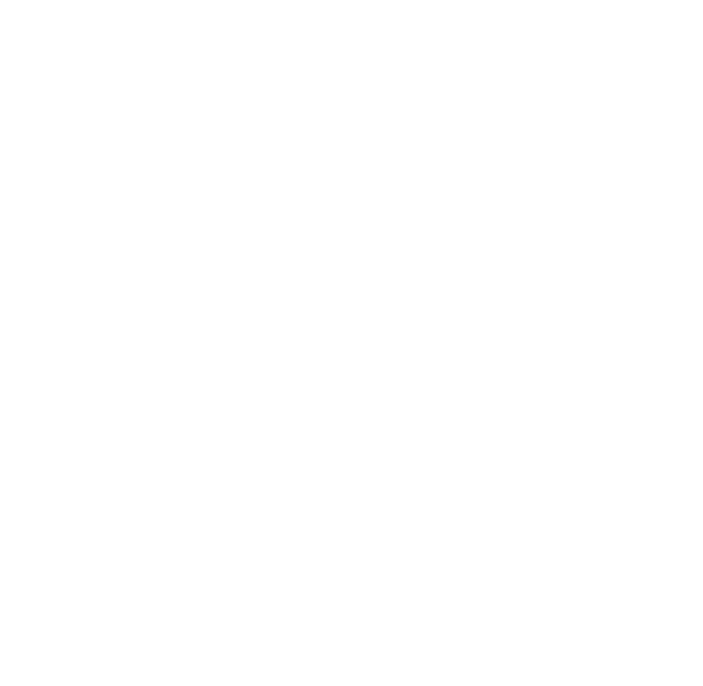
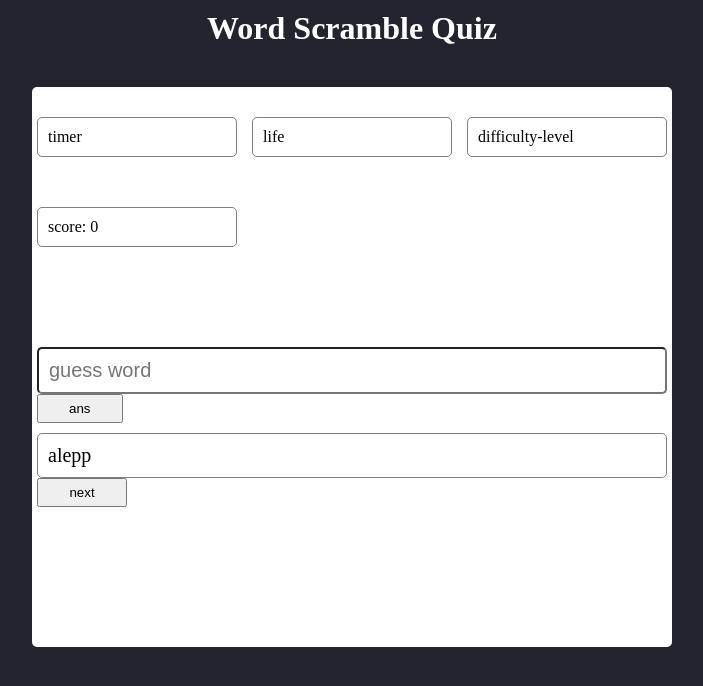
Before and after one commit to satyamsingh-simform/Practical-Test-2, a website built with Vite: page index.html in a window 1280 px wide. Shown: the whole page, without its empty margins (288-991 px from the left). Built offline with nearby package versions, Linux system fonts and the light colour scheme.

Commit message:
feat:create basic layout and add basic functionality

```diff
--- a/index.html
+++ b/index.html
@@ -8,6 +8,37 @@
   <script defer src="./src/main.ts"></script>
 </head>
 <body>
+    <h1>Word Scramble Quiz</h1>
+    <main>
+      <section class="game-board">
+        <div class="game-constraint">
+          <p class="timer">timer</p>
+          <p class="life">life</p>
+          <p class="difficulty-level">difficulty-level</p>
+        </div>
+
+        <section class="game-leader-board">
+          <div class="score-div">
+            <span>score:</span>
+            <span class="score">0</span>
+          </div>
+        </section>
+
+        <div class="scrumble">
+          <div class="guess-word">
+            <input class="fill-word" type="text" placeholder="guess word">
+            <button class="getWord">ans</button>
+          </div>
+          <div class="word-appear">ordw</div>
+        </div>
+          <button class="next-word">next</button>
+
+      </section>
+
+
+
+    </main>
+
 
 </body>
 </html>
--- a/src/main.ts
+++ b/src/main.ts
@@ -0,0 +1,49 @@
+interface User{
+  id:number,
+  scrumbleWord:string,
+  correctWord:string,
+  difficulty:string,
+}
+
+const gameData:User[]=[
+  {id:1,scrumbleWord:"alepp",correctWord:'apple',difficulty:'easy'},
+  {id:2,scrumbleWord:"orgean",correctWord:'orange',difficulty:'easy'},
+  {id:3,scrumbleWord:"magon",correctWord:'mango',difficulty:'easy'},
+]
+
+const scrambleWordDiv=document.querySelector<HTMLDivElement>('.word-appear');
+const correctWordDiv=document.querySelector<HTMLInputElement>('.fill-word');
+const submitBtn=document.querySelector<HTMLInputElement>('.getWord');
+const score=document.querySelector<HTMLElement>('.score');
+const nextBtn=document.querySelector<HTMLElement>('.next-word');
+
+
+function randomSrumbleWord(){
+  const index=Math.floor(Math.random()*gameData.length)
+  const scrumbleWord= gameData[index]["scrumbleWord"];
+
+  scrambleWordDiv.textContent=scrumbleWord;
+
+  const correctWord= gameData[index]["correctWord"];
+  return correctWord;
+}
+let scrumbleWord=randomSrumbleWord();
+let scoreTracker:number=0;
+
+
+
+submitBtn.addEventListener('click',()=>{
+  const guess=correctWordDiv.value;
+  console.log(guess);
+  if(guess===scrumbleWord){
+    scoreTracker++;
+    console.log(scoreTracker);
+    score.textContent=String(scoreTracker);
+  }
+  correctWordDiv.value=''
+})
+
+nextBtn.addEventListener('click',()=>{
+  scrumbleWord=randomSrumbleWord();
+
+})
--- a/src/style.css
+++ b/src/style.css
@@ -0,0 +1,92 @@
+*{
+  margin: 0;
+  padding: 0;
+  box-sizing: border-box;
+}
+
+body{
+  height: 100vh;
+  width:100vw;
+  background-color: rgb(36, 36, 49);
+}
+
+main{
+  display: flex;
+  justify-content: center;
+  background-color: white;
+  padding: 30px;
+  margin:auto;
+  height: 70%;
+  width: 50%;
+  border-radius: 5px;
+}
+
+h1{
+  color: white;
+  text-align: center;
+  padding: 10px;
+  margin-bottom: 30px;
+}
+
+.game-board{
+  display: flex;
+  flex-direction: column;
+  /* gap: 200px; */
+}
+
+.score-div{
+  margin-top: 50px;
+  width: 200px;
+  padding: 10px;
+  margin-bottom: 100px;
+    border: 1px solid gray;
+  border-radius: 5px;
+
+}
+
+.game-constraint{
+  display: flex;
+  gap: 10px;
+  justify-content: space-between;
+}
+.timer,.life,.difficulty-level{
+  width: 200px;
+  padding: 10px;
+  border: 1px solid gray;
+  border-radius: 5px;
+}
+
+.scrumble{
+  display: flex;
+  flex-direction: column;
+  gap: 10px;
+}
+.guess-word,.word-appear{
+  width: 630px;
+  padding: 10px;
+  border: 1px solid gray;
+  border-radius: 5px;
+  font-size: 20px;
+
+}
+.guess-word{
+  border: none;
+  padding:0;
+
+}
+
+.fill-word{
+  width: 630px;
+  padding: 10px;
+  border-radius: 5px;
+  font-size: 20px;
+}
+
+.getWord{
+  padding: 5px 30px;
+}
+
+.next-word{
+  width: 90px;
+  padding: 5px 30px;
+}
```
